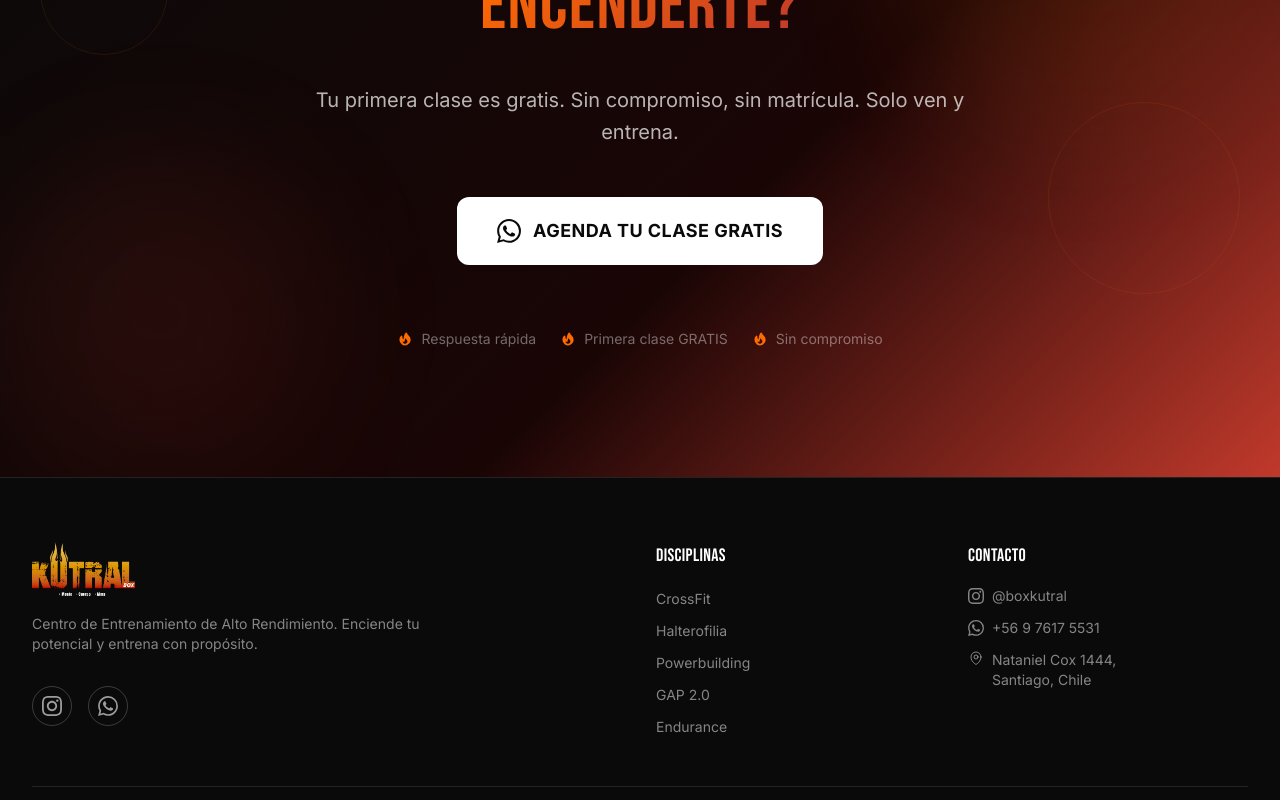
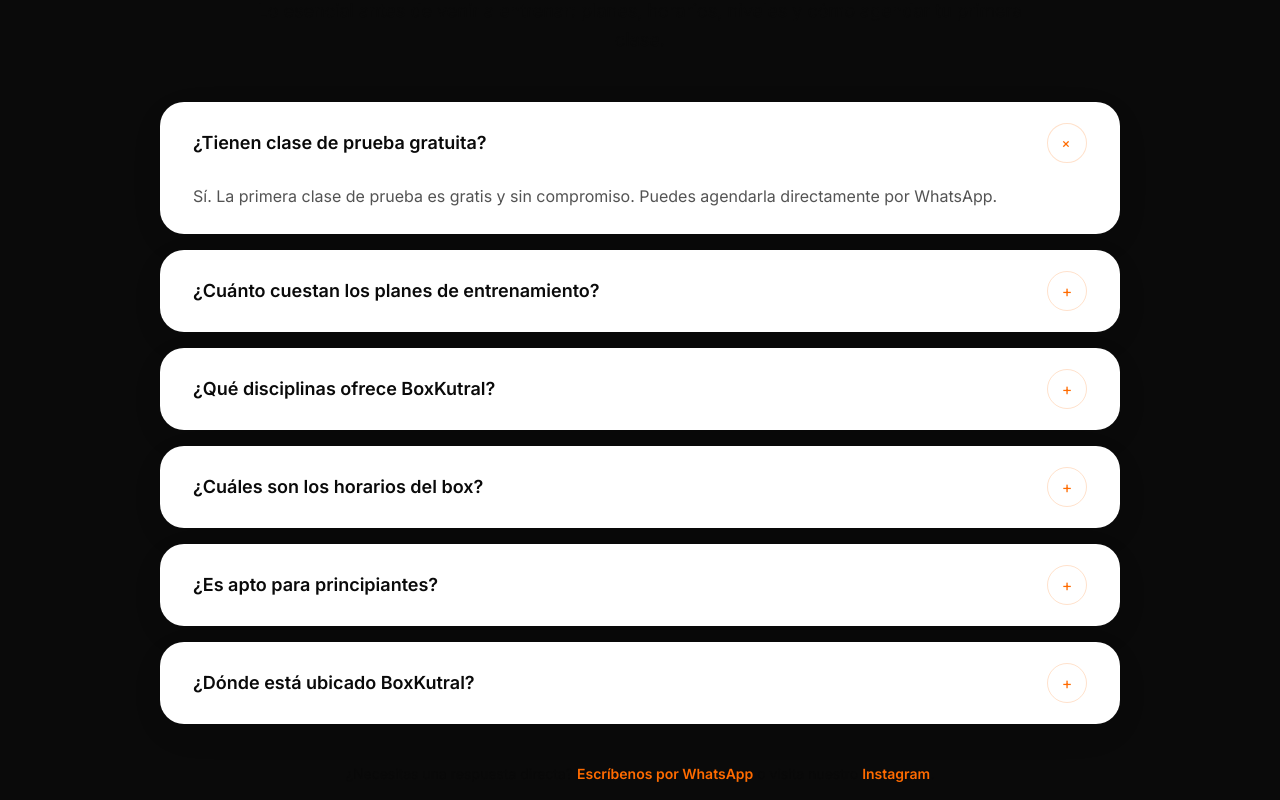
Before and after one commit to Grobier/webkutral, a React (Vite) app in the folder boxkutral-web/: page / in a window 1280 px wide. Shown: the part 7440-8240 px from the top of the page. Built offline with nearby package versions, Linux system fonts and the light colour scheme.

Commit message:
Improve SEO audit fixes and FAQ visibility

```diff
--- a/boxkutral-web/src/App.jsx
+++ b/boxkutral-web/src/App.jsx
@@ -18,6 +18,7 @@
 const Schedules = lazy(() => import('./components/Schedules'))
 const Plans = lazy(() => import('./components/Plans'))
 const Testimonials = lazy(() => import('./components/Testimonials'))
+const FAQ = lazy(() => import('./components/FAQ'))
 const FinalCTA = lazy(() => import('./components/FinalCTA'))
 const Footer = lazy(() => import('./components/Footer'))
 
@@ -74,6 +75,11 @@
           <Testimonials />
         </Suspense>
 
+        {/* FAQ Section - Preguntas frecuentes visibles para usuarios y SEO */}
+        <Suspense fallback={<SectionFallback />}>
+          <FAQ />
+        </Suspense>
+
         {/* Final CTA Section - WhatsApp contact */}
         <Suspense fallback={<SectionFallback />}>
           <FinalCTA />
--- /dev/null
+++ b/boxkutral-web/src/components/FAQ.jsx
@@ -0,0 +1,152 @@
+import { useRef, useState } from 'react'
+import { motion, AnimatePresence, useInView } from 'framer-motion'
+import { WHATSAPP_LINK, INSTAGRAM_LINK } from '../constants'
+import { containerVariants, cardVariants } from '../utils/animations'
+
+const faqs = [
+  {
+    question: '¿Tienen clase de prueba gratuita?',
+    answer:
+      'Sí. La primera clase de prueba es gratis y sin compromiso. Puedes agendarla directamente por WhatsApp.',
+  },
+  {
+    question: '¿Cuánto cuestan los planes de entrenamiento?',
+    answer:
+      'Los planes comienzan desde $60.000 al mes. También hay opciones de 16 clases y plan ilimitado, todos con matrícula gratis y acceso a las disciplinas del box.',
+  },
+  {
+    question: '¿Qué disciplinas ofrece BoxKutral?',
+    answer:
+      'Trabajamos CrossFit, Halterofilia, Powerbuilding, GAP 2.0 y Endurance. Además contamos con servicios complementarios de kinesiología deportiva y nutrición deportiva.',
+  },
+  {
+    question: '¿Cuáles son los horarios del box?',
+    answer:
+      'Las clases funcionan de lunes a viernes desde las 6:00 hasta las 21:00 y los sábados de 8:00 a 13:00. Open Box funciona lunes, miércoles y viernes de 6:00 a 22:00; martes y jueves de 6:00 a 19:00; y sábado de 8:00 a 13:00.',
+  },
+  {
+    question: '¿Es apto para principiantes?',
+    answer:
+      'Sí. Los coaches adaptan cada clase según tu nivel para que puedas progresar con técnica, seguridad y una carga adecuada.',
+  },
+  {
+    question: '¿Dónde está ubicado BoxKutral?',
+    answer:
+      'Estamos en Nataniel Cox 1444, Santiago, Región Metropolitana. También puedes escribirnos por Instagram o WhatsApp para llegar y agendar.',
+  },
+]
+
+function FAQItem({ item, index, isOpen, onToggle }) {
+  return (
+    <motion.article
+      variants={cardVariants}
+      className="overflow-hidden rounded-3xl border border-primary/10 bg-white shadow-[0_10px_40px_rgba(0,0,0,0.04)]"
+    >
+      <h3>
+        <button
+          type="button"
+          onClick={onToggle}
+          className="flex w-full items-center justify-between gap-4 px-6 py-5 text-left sm:px-8"
+          aria-expanded={isOpen}
+          aria-controls={`faq-answer-${index}`}
+        >
+          <span className="text-base font-semibold text-secondary sm:text-lg">{item.question}</span>
+          <span
+            className={`flex h-10 w-10 shrink-0 items-center justify-center rounded-full border border-fire-orange/20 text-fire-orange transition-transform duration-300 ${isOpen ? 'rotate-45' : ''}`}
+            aria-hidden="true"
+          >
+            +
+          </span>
+        </button>
+      </h3>
+
+      <AnimatePresence initial={false}>
+        {isOpen && (
+          <motion.div
+            id={`faq-answer-${index}`}
+            initial={{ height: 0, opacity: 0 }}
+            animate={{ height: 'auto', opacity: 1 }}
+            exit={{ height: 0, opacity: 0 }}
+            transition={{ duration: 0.25, ease: 'easeOut' }}
+          >
+            <div className="px-6 pb-6 text-base leading-relaxed text-secondary/70 sm:px-8">
+              <p>{item.answer}</p>
+            </div>
+          </motion.div>
+        )}
+      </AnimatePresence>
+    </motion.article>
+  )
+}
+
+export default function FAQ() {
+  const ref = useRef(null)
+  const isInView = useInView(ref, { once: true, margin: '-100px' })
+  const [openIndex, setOpenIndex] = useState(0)
+
+  return (
+    <section id="faq" className="bg-secondary/3 py-24 lg:py-32">
+      <div className="mx-auto max-w-5xl px-4 sm:px-6 lg:px-8">
+        <motion.div
+          ref={ref}
+          initial={{ opacity: 0, y: 20 }}
+          animate={isInView ? { opacity: 1, y: 0 } : { opacity: 0, y: 20 }}
+          transition={{ duration: 0.6 }}
+          className="mb-12 text-center"
+        >
+          <span className="text-sm font-semibold uppercase tracking-widest text-fire-orange">
+            Resuelve tus dudas
+          </span>
+          <h2 className="mt-4 font-heading text-4xl text-secondary sm:text-5xl lg:text-6xl">
+            PREGUNTAS FRECUENTES
+          </h2>
+          <p className="mx-auto mt-6 max-w-3xl text-lg leading-relaxed text-secondary/65">
+            Lo esencial antes de venir a entrenar: planes, horarios, niveles y cómo agendar tu
+            primera clase.
+          </p>
+        </motion.div>
+
+        <motion.div
+          variants={containerVariants}
+          initial="hidden"
+          animate={isInView ? 'visible' : 'hidden'}
+          className="space-y-4"
+        >
+          {faqs.map((item, index) => (
+            <FAQItem
+              key={item.question}
+              item={item}
+              index={index}
+              isOpen={openIndex === index}
+              onToggle={() => setOpenIndex(openIndex === index ? -1 : index)}
+            />
+          ))}
+        </motion.div>
+
+        <div className="mt-10 text-center text-sm text-secondary/55">
+          <p>
+            ¿Necesitas una respuesta directa?{' '}
+            <a
+              href={WHATSAPP_LINK}
+              target="_blank"
+              rel="noopener noreferrer"
+              className="font-semibold text-fire-orange hover:underline"
+            >
+              Escríbenos por WhatsApp
+            </a>{' '}
+            o visita nuestro{' '}
+            <a
+              href={INSTAGRAM_LINK}
+              target="_blank"
+              rel="noopener noreferrer"
+              className="font-semibold text-fire-orange hover:underline"
+            >
+              Instagram
+            </a>
+            .
+          </p>
+        </div>
+      </div>
+    </section>
+  )
+}
--- a/boxkutral-web/src/components/Footer.jsx
+++ b/boxkutral-web/src/components/Footer.jsx
@@ -8,10 +8,10 @@
       <div className="mx-auto max-w-7xl px-4 py-12 sm:px-6 lg:px-8 lg:py-16">
         <div className="grid gap-8 md:grid-cols-2 lg:grid-cols-4">
           <div className="space-y-4 lg:col-span-2">
-            <a href="#" className="inline-flex" aria-label="Ir al inicio">
+            <a href="#main-content" className="inline-flex" aria-label="Ir al contenido principal">
               <img
                 src="/brand/Kutral Espalda.png"
-                alt="Kutral"
+                alt="BoxKutral"
                 className="h-12 w-auto object-contain sm:h-14"
               />
             </a>
--- a/boxkutral-web/src/main.jsx
+++ b/boxkutral-web/src/main.jsx
@@ -2,9 +2,6 @@
 import './index.css'
 import App from './App.jsx'
 
-history.scrollRestoration = 'manual'
-window.scrollTo(0, 0)
-
 createRoot(document.getElementById('root')).render(
   <App />,
 )
```
Also changed, not shown: boxkutral-web/index.html (+24 -16 lines), boxkutral-web/public/brand/og-boxkutral-santiago.jpg (added), 1 other file (tests, documents, lock files or other folders).
